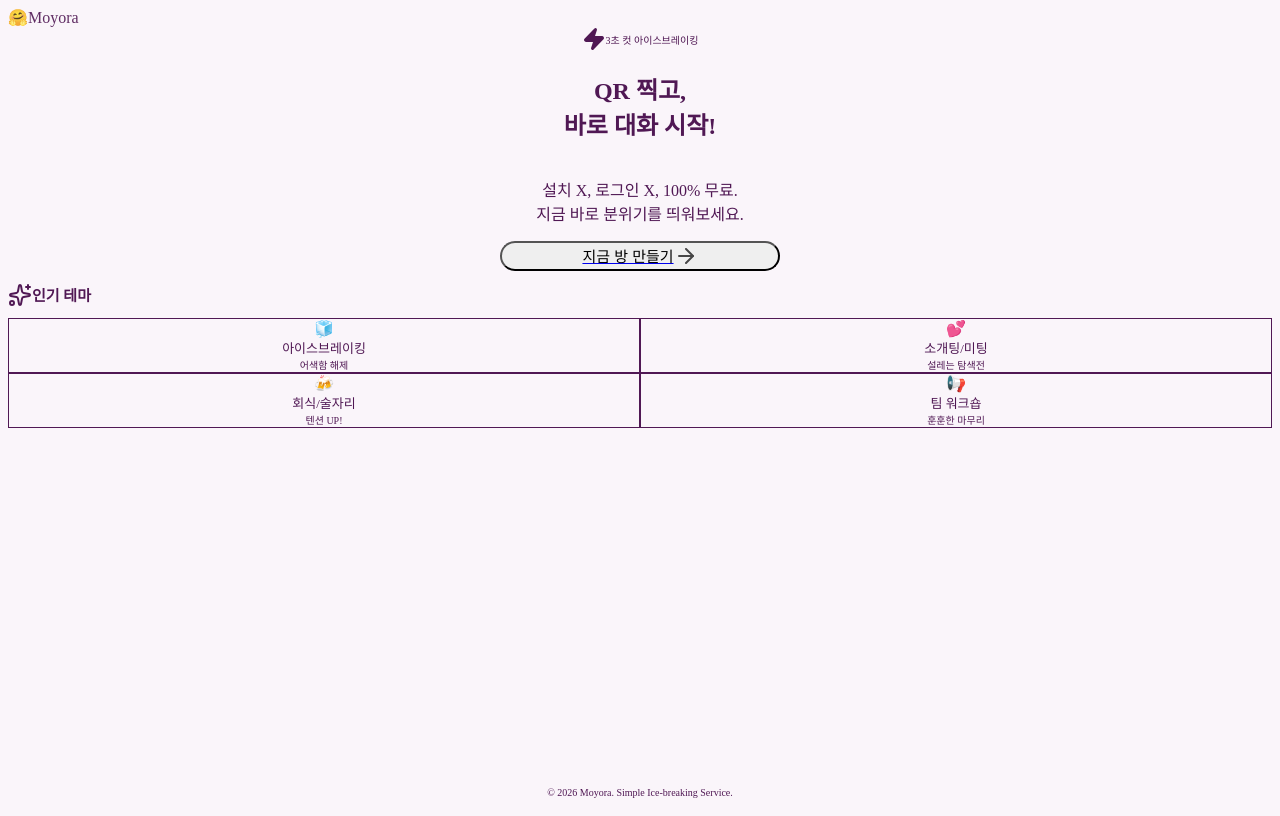
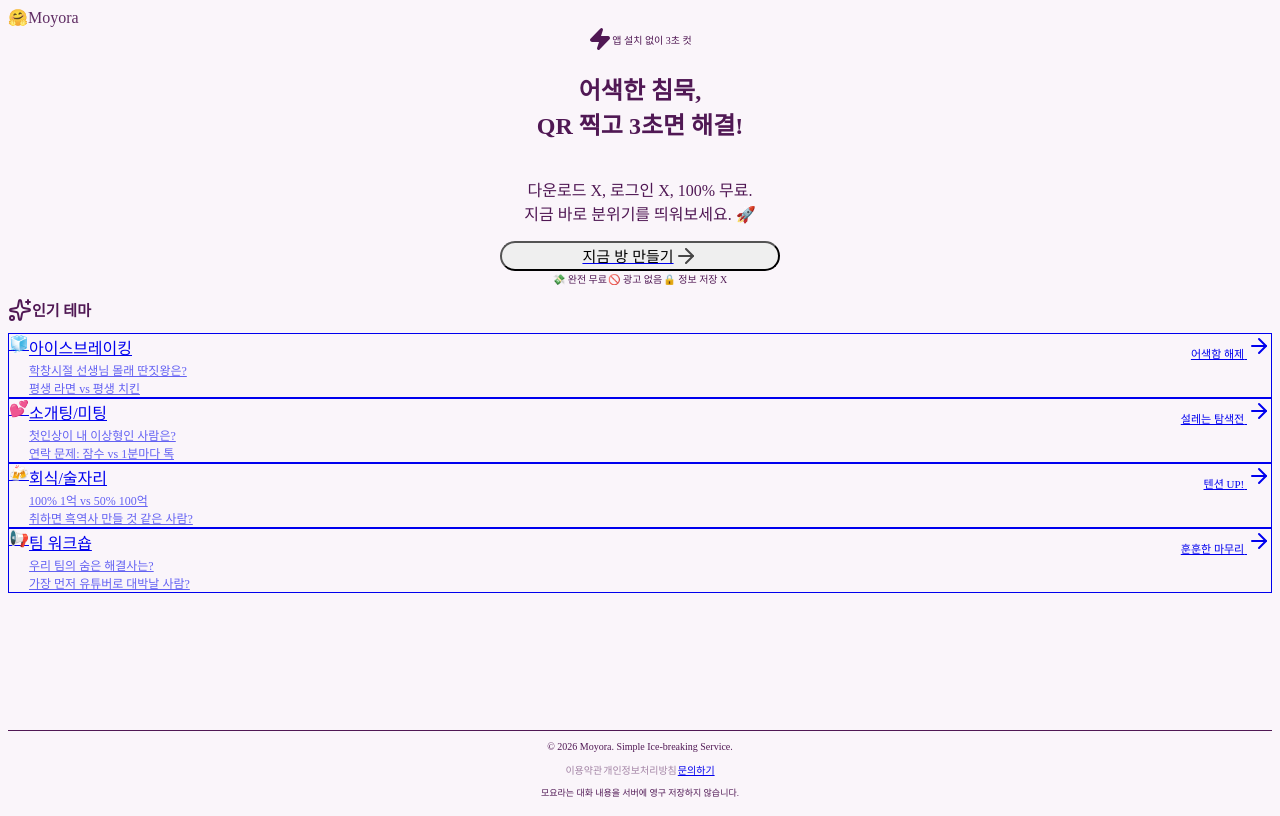
Before and after one commit to no11519-hue/Moyora, a Next.js app: page / in a window 1280 px wide. Built offline with nearby package versions, Linux system fonts and the light colour scheme; a web font is replaced by a local one.

Commit message:
버그 수정 및 기능 추가

```diff
--- a/src/app/create/page.tsx
+++ b/src/app/create/page.tsx
@@ -1,7 +1,7 @@
 'use client';
 
-import { useMemo, useState } from 'react';
-import { useRouter } from 'next/navigation';
+import { useMemo, useState, Suspense } from 'react';
+import { useRouter, useSearchParams } from 'next/navigation';
 import Link from 'next/link';
 import { supabase } from '@/lib/supabase';
 import { ArrowLeft, Check, Loader2, Info } from 'lucide-react';
@@ -15,19 +15,22 @@ const CATEGORIES = [
 
 type CategoryId = (typeof CATEGORIES)[number]['id'];
 
-export default function CreateRoomPage() {
+function CreateRoomContent() {
     const router = useRouter();
-    const [selectedCategory, setSelectedCategory] = useState<CategoryId | null>(null);
+    const searchParams = useSearchParams();
+
+    // Initialize state from URL param 'theme'
+    const [selectedCategory, setSelectedCategory] = useState<CategoryId | null>(() => {
+        const theme = searchParams.get('theme');
+        const isValid = CATEGORIES.some(c => c.id === theme);
+        return isValid ? (theme as CategoryId) : null;
+    });
+
     const [nickname, setNickname] = useState('');
     const [isCreating, setIsCreating] = useState(false);
 
     const trimmedNickname = useMemo(() => nickname.trim(), [nickname]);
     const isValid = Boolean(selectedCategory) && trimmedNickname.length > 0;
-
-    const selectedDesc = useMemo(() => {
-        if (!selectedCategory) return null;
-        return CATEGORIES.find((c) => c.id === selectedCategory)?.desc ?? null;
-    }, [selectedCategory]);
 
     const handleCreate = async () => {
         if (!isValid || isCreating || !selectedCategory) return;
@@ -84,7 +87,6 @@ export default function CreateRoomPage() {
             </header>
 
             {/* Content */}
-            {/* ✅ 핵심: flex-1 + min-h-0 => 아래 CTA가 화면 밖으로 밀리지 않음 */}
             <div className="flex-1 min-h-0 overflow-y-auto overflow-x-hidden px-5 pt-3 pb-3">
                 {/* Step 1 */}
                 <section className="mb-4">
@@ -95,19 +97,30 @@ export default function CreateRoomPage() {
                         진행자 닉네임
                     </label>
 
+                    <div className="flex flex-col gap-1">
                         <input
                             type="text"
                             value={nickname}
-                        onChange={(e) => setNickname(e.target.value)}
+                            onChange={(e) => {
+                                setNickname(e.target.value);
+                            }}
                             placeholder="MC 닉네임 정하기"
-                        className="w-full h-16 px-6 rounded-2xl bg-gray-50 border-2 border-gray-200 text-lg font-bold text-gray-900 placeholder:text-gray-400 focus:bg-white focus:border-black focus:ring-0 outline-none transition-all shadow-sm"
+                            className={`w-full h-16 px-6 rounded-2xl bg-gray-50 border-2 text-lg font-bold text-gray-900 placeholder:text-gray-400 focus:bg-white focus:ring-0 outline-none transition-all shadow-sm ${nickname.length > 0 && nickname.trim().length < 2
+                                ? 'border-red-300 focus:border-red-500 bg-red-50'
+                                : 'border-gray-200 focus:border-black'
+                                }`}
                             autoFocus
                             inputMode="text"
                             autoCapitalize="off"
                             autoCorrect="off"
                             spellCheck={false}
-                        maxLength={20}
+                            maxLength={12}
                         />
+
+                        {nickname.length > 0 && nickname.trim().length < 2 && (
+                            <p className="text-red-500 text-xs font-medium px-2 animate-pulse">🚨 닉네임은 2글자 이상 입력해주세요!</p>
+                        )}
+                    </div>
 
                     <p className="mt-1 text-xs text-gray-400 leading-5">예: 현, 민지, 팀장님 등</p>
                 </section>
@@ -187,3 +200,11 @@ export default function CreateRoomPage() {
         </div>
     );
 }
+
+export default function CreateRoomPage() {
+    return (
+        <Suspense fallback={<div className="flex h-screen items-center justify-center"><Loader2 className="animate-spin w-10 h-10 text-gray-300" /></div>}>
+            <CreateRoomContent />
+        </Suspense>
+    );
+}
--- a/src/app/page.tsx
+++ b/src/app/page.tsx
@@ -19,17 +19,17 @@ export default function Home() {
         {/* 1. Hero Compact */}
         <section className="flex flex-col items-center text-center space-y-2 mb-3 shrink-0">
           <span className="inline-flex items-center gap-1 px-2.5 py-0.5 rounded-full bg-orange-50 text-orange-600 text-[10px] font-bold tracking-wide uppercase">
-            <Zap className="w-3 h-3" fill="currentColor" /> 3초 컷 아이스브레이킹
+            <Zap className="w-3 h-3" fill="currentColor" /> 앱 설치 없이 3초 컷
           </span>
 
           <h1 className="text-2xl font-bold text-neutral-900 leading-tight">
-            QR 찍고,<br />
-            <span className="text-brand">바로 대화 시작!</span>
+            어색한 침묵,<br />
+            <span className="text-brand">QR 찍고 3초면 해결!</span>
           </h1>
 
           <p className="text-neutral-500 text-sm leading-snug">
-            설치 X, 로그인 X, 100% 무료.<br />
-            지금 바로 분위기를 띄워보세요.
+            다운로드 X, 로그인 X, 100% 무료.<br />
+            지금 바로 분위기를 띄워보세요. 🚀
           </p>
 
           {/* CTA Compact */}
@@ -39,35 +39,78 @@ export default function Home() {
               <ArrowRight className="w-4 h-4 opacity-70 group-hover:translate-x-1 transition-transform" />
             </button>
           </Link>
+
+          {/* Trust Badge */}
+          <div className="flex items-center gap-3 text-[10px] text-neutral-400 mt-2">
+            <span className="flex items-center gap-1">💸 완전 무료</span>
+            <span className="w-px h-2 bg-neutral-200"></span>
+            <span className="flex items-center gap-1">🚫 광고 없음</span>
+            <span className="w-px h-2 bg-neutral-200"></span>
+            <span className="flex items-center gap-1">🔒 정보 저장 X</span>
+          </div>
         </section>
 
         {/* Divider */}
         <div className="w-full h-px bg-neutral-100 mb-3 shrink-0"></div>
 
-        {/* 2. Popular Themes (2x2 Grid, No Scroll) */}
+        {/* 2. Popular Themes */}
         <section className="flex-1 min-h-0 shrink-0">
           <div className="flex items-center gap-1.5 mb-2">
             <Sparkles className="w-4 h-4 text-brand fill-brand/20" />
             <h2 className="text-[15px] font-bold text-neutral-800">인기 테마</h2>
           </div>
 
-          <div className="grid grid-cols-2 gap-2">
+          <div className="grid grid-cols-1 gap-3">
             {THEME_CARDS.map((theme, i) => (
-              <div key={i} className="p-2.5 rounded-2xl border border-neutral-100 bg-neutral-50/50 flex flex-col items-center text-center gap-1 active:bg-neutral-100 transition-colors">
-                <div className="text-xl">{theme.icon}</div>
-                <div>
-                  <span className="block font-bold text-[13px] text-neutral-900">{theme.title}</span>
-                  <span className="block text-[10px] text-neutral-400 mt-0.5">{theme.sub}</span>
+              <Link
+                key={i}
+                href={`/create?theme=${theme.id}`}
+                className="block group"
+              >
+                <div className="p-4 rounded-2xl border border-neutral-100 bg-white shadow-sm flex items-start gap-4 active:scale-[0.99] transition-all hover:border-brand/30 hover:shadow-md">
+                  <div className="w-12 h-12 rounded-full bg-neutral-50 flex items-center justify-center text-2xl shrink-0 group-hover:bg-brand/10 transition-colors">
+                    {theme.icon}
+                  </div>
+                  <div className="flex-1 min-w-0 text-left">
+                    <div className="flex items-center justify-between mb-1">
+                      <span className="font-bold text-[16px] text-neutral-900 group-hover:text-brand transition-colors">{theme.title}</span>
+                      <span className="text-[11px] text-neutral-400 bg-neutral-50 px-2 py-0.5 rounded-full group-hover:bg-brand/5 group-hover:text-brand/60 transition-colors">
+                        {theme.sub} <ArrowRight className="w-3 h-3 inline-block ml-0.5" />
+                      </span>
+                    </div>
+
+                    {/* Example Questions Preview */}
+                    <div className="space-y-1">
+                      {theme.examples.map((ex, j) => (
+                        <div key={j} className="flex items-center gap-1.5 opacity-60">
+                          <div className="w-1 h-1 rounded-full bg-neutral-400 shrink-0" />
+                          <span className="text-[12px] text-neutral-600 truncate">{ex}</span>
+                        </div>
+                      ))}
+                    </div>
+                  </div>
                 </div>
-              </div>
+              </Link>
             ))}
           </div>
         </section>
 
-        {/* Footer */}
-        <p className="text-[10px] text-neutral-300 text-center mt-3 shrink-0">
-          © 2026 Moyora. Simple Ice-breaking Service.
-        </p>
+        {/* Footer with Policy Links */}
+        <footer className="mt-4 pt-4 border-t border-neutral-100 text-center pb-4">
+          <p className="text-[10px] text-neutral-400 mb-2">
+            © 2026 Moyora. Simple Ice-breaking Service.
+          </p>
+          <div className="flex justify-center gap-3 text-[10px] text-neutral-400">
+            <span className="cursor-not-allowed opacity-50">이용약관</span>
+            <span className="w-px h-2 bg-neutral-200 my-auto"></span>
+            <span className="cursor-not-allowed opacity-50">개인정보처리방침</span>
+            <span className="w-px h-2 bg-neutral-200 my-auto"></span>
+            <a href="mailto:support@moyora.com" className="hover:text-neutral-600 transition-colors">문의하기</a>
+          </div>
+          <p className="mt-2 text-[9px] text-neutral-300">
+            모요라는 대화 내용을 서버에 영구 저장하지 않습니다.
+          </p>
+        </footer>
 
       </div>
     </main>
@@ -75,8 +118,32 @@ export default function Home() {
 }
 
 const THEME_CARDS = [
-  { title: "아이스브레이킹", sub: "어색함 해제", icon: "🧊" },
-  { title: "소개팅/미팅", sub: "설레는 탐색전", icon: "💕" },
-  { title: "회식/술자리", sub: "텐션 UP!", icon: "🍻" },
-  { title: "팀 워크숍", sub: "훈훈한 마무리", icon: "📢" },
+  {
+    id: "icebreaking",
+    title: "아이스브레이킹",
+    sub: "어색함 해제",
+    icon: "🧊",
+    examples: ["학창시절 선생님 몰래 딴짓왕은?", "평생 라면 vs 평생 치킨"]
+  },
+  {
+    id: "dating",
+    title: "소개팅/미팅",
+    sub: "설레는 탐색전",
+    icon: "💕",
+    examples: ["첫인상이 내 이상형인 사람은?", "연락 문제: 잠수 vs 1분마다 톡"]
+  },
+  {
+    id: "drinking",
+    title: "회식/술자리",
+    sub: "텐션 UP!",
+    icon: "🍻",
+    examples: ["100% 1억 vs 50% 100억", "취하면 흑역사 만들 것 같은 사람?"]
+  },
+  {
+    id: "workshop",
+    title: "팀 워크숍",
+    sub: "훈훈한 마무리",
+    icon: "📢",
+    examples: ["우리 팀의 숨은 해결사는?", "가장 먼저 유튜버로 대박날 사람?"]
+  },
 ];
```
Lines whose indentation alone changed are shown as unchanged.
